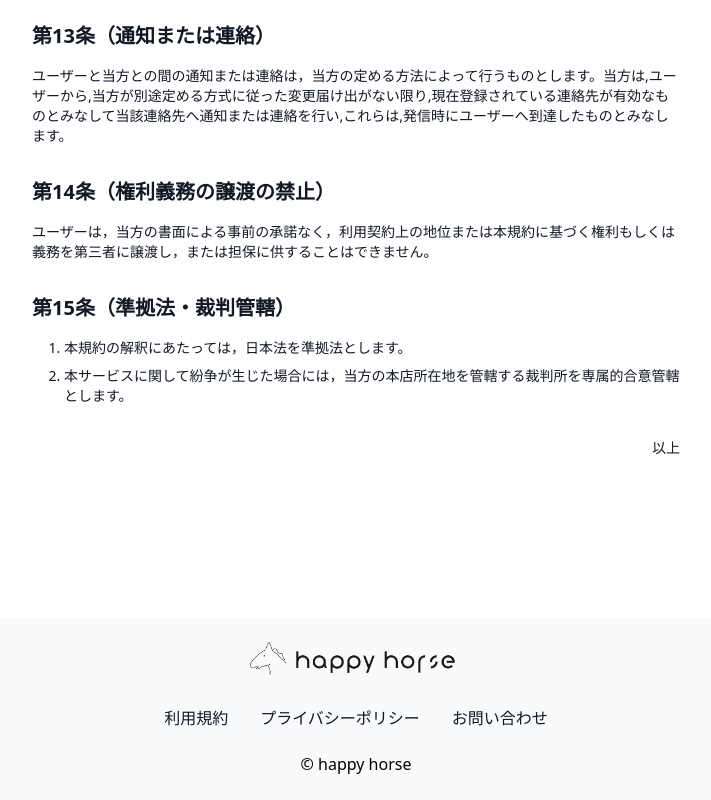
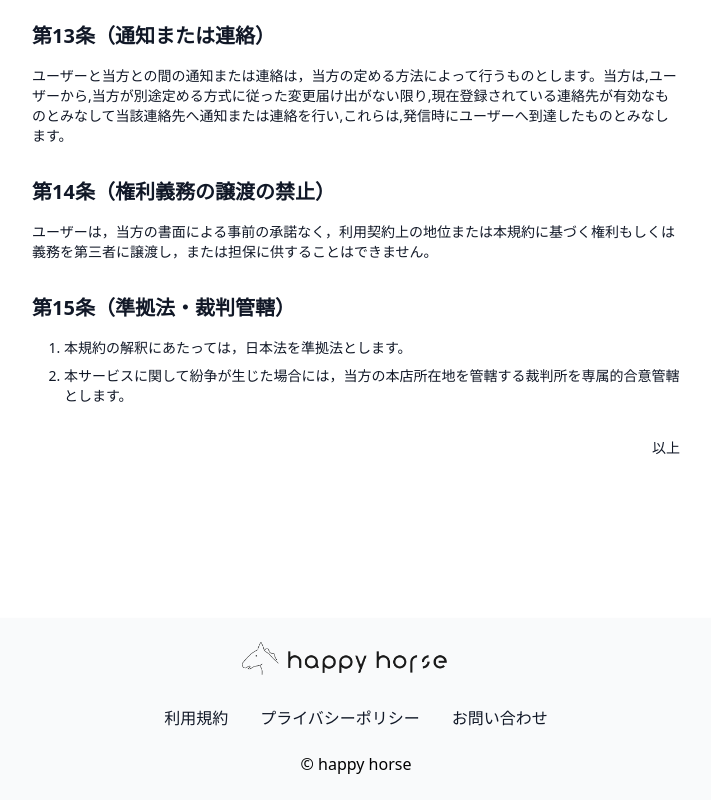
Before and after one commit to kotu-kotuo/happyhorse, a Next.js app: page /terms in a window 1280 px wide. Shown: the part 3794-4594 px from the top of the page, without its empty margins (284-995 px from the left). Built offline with nearby package versions, Linux system fonts and the light colour scheme; no server answers.

Commit message:
footerのスタイル変更

```diff
--- a/src/components/organisms/Footer.tsx
+++ b/src/components/organisms/Footer.tsx
@@ -11,7 +11,7 @@ const Footer = (props) => {
       >
         <img
           src="/hh-logo2.png"
-          className="mx-auto object-cover h-10 w-auto pr-4 sm:h-14"
+          className="mx-auto object-cover h-10 w-auto pr-8 sm:h-14"
         />
         <div className="sm:flex sm:justify-center py-4 text-gray-900 space-y-2 sm:space-y-0">
           <Link href="/terms">
```
